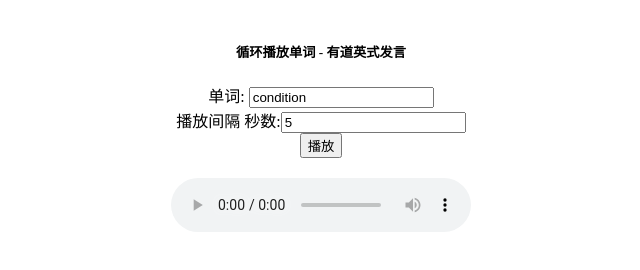
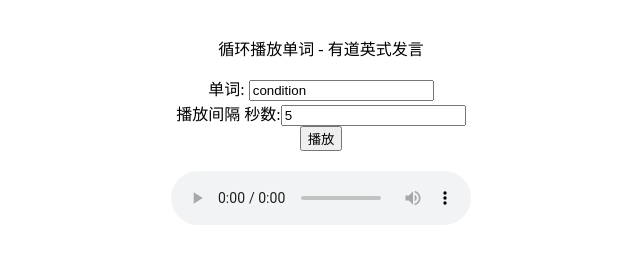
Before and after one commit to FZHaie/html, a plain HTML site: page index.html in a window 1280 px wide. Shown: the whole page, without its empty margins (319-959 px from the left). Drawn offline with Linux system fonts and the light colour scheme.

Commit message:
Update index.html

```diff
--- a/index.html
+++ b/index.html
@@ -25,7 +25,7 @@
   </style>
   <body>
     <div class="main">
-      <h5>循环播放单词 - 有道英式发言</h5>
+      <p>循环播放单词 - 有道英式发言</p>
       <div>
         单词:
         <input
```
